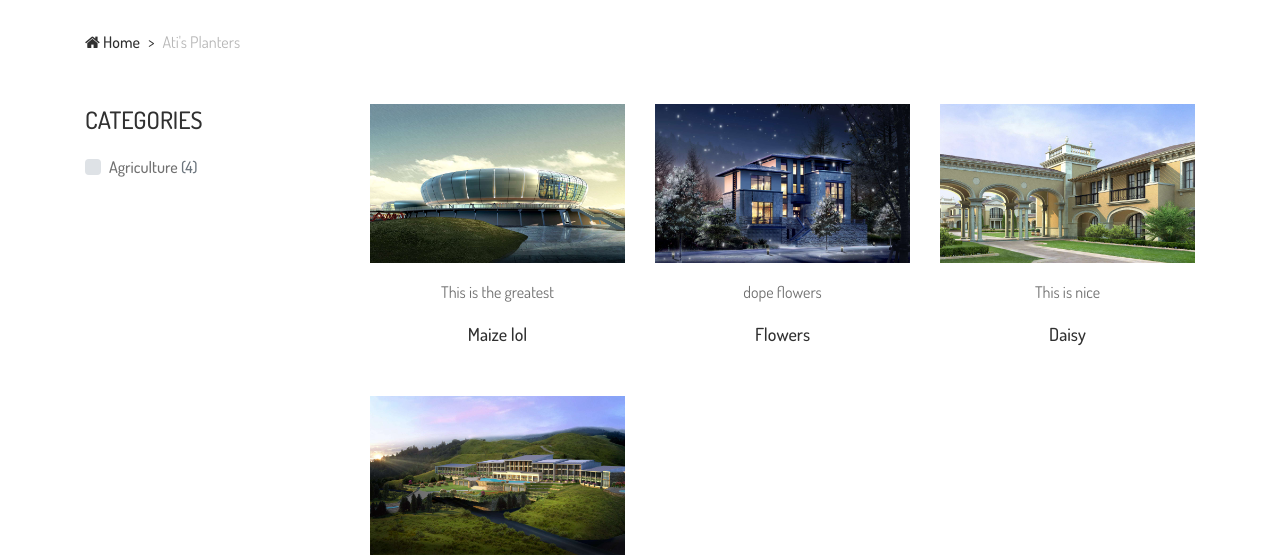
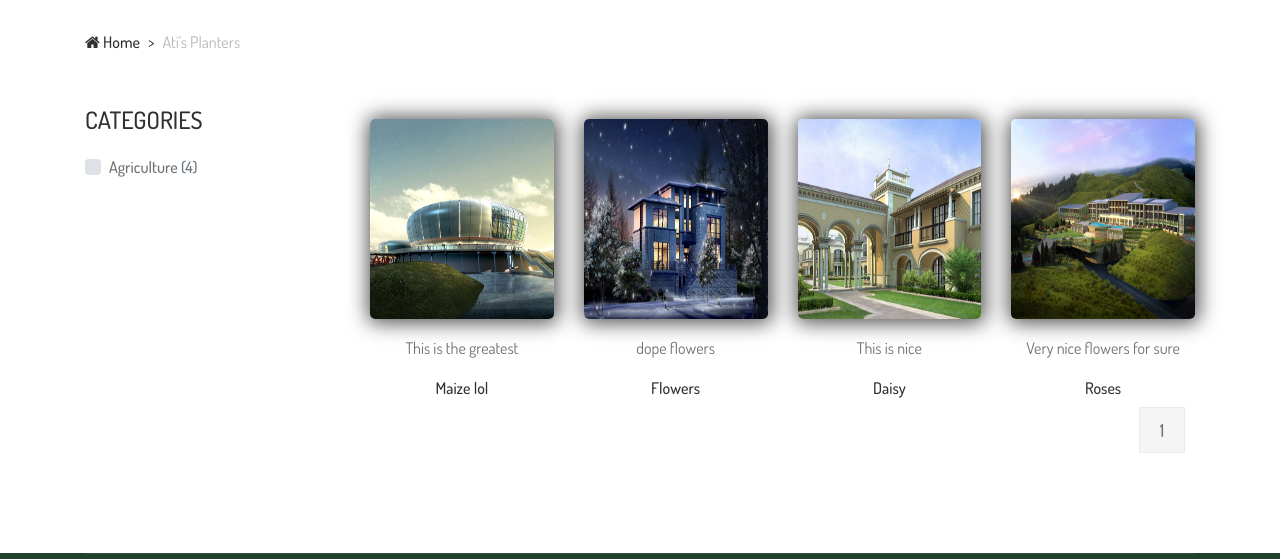
Before and after one commit to Mzatilife/atikonda, a PHP site: page /shop.php in a window 1280 px wide. Shown: the part 350-909 px from the top of the page. Run offline with PHP 8.4, Linux system fonts and the light colour scheme; data comes from the database, SQL or seed files in the repository; grey boxes are pictures that could not be loaded.

Commit message:
redo all

```diff
--- a/shop.php
+++ b/shop.php
@@ -124,18 +124,16 @@ $profile = new ProfileContr;
                             foreach ($row as $rw) {
                             ?>
                                 <!-- Single Product Area -->
-                                <div class="col-12 col-sm-6 col-lg-4">
-                                    <div class="single-product-area mb-50">
-                                        <!-- Product Image -->
-                                        <div class="product-img">
-                                            <img src="./img/plants/<?php echo $rw['image'] ?>" alt="">
-                                        </div>
-                                        <!-- Product Info -->
-                                        <div class="product-info mt-15 text-center">
-                                                <p><?php echo $rw['plant_description'] ?></p>
-
+                                <div class="col-sm-12 col-md-3">
+                                    <div class="single-portfolio">
+                                        <a href="./img/plants/<?php echo $rw['image'] ?>"
+                                                class="image-link" >
+                                        <img src="./img/plants/<?php echo $rw['image'] ?>">
+                                        </a>
+                                    </div>
+                                    <div class="product-info mt-15 text-center">
+                                            <p><?php echo $rw['plant_description'] ?></p>
                                             <h6><?php echo $rw['plant_name'] ?></h6>
-                                        </div>
                                     </div>
                                 </div>
                             <?php
```
